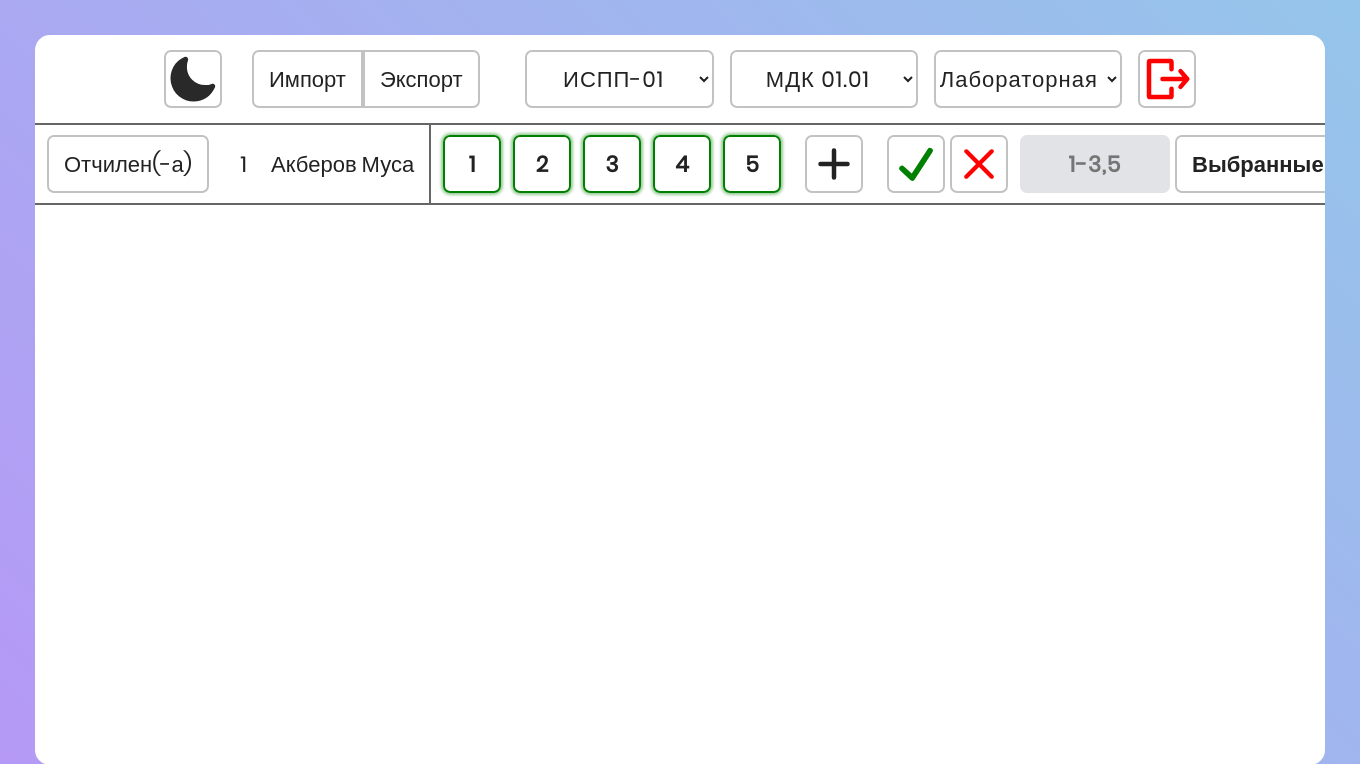
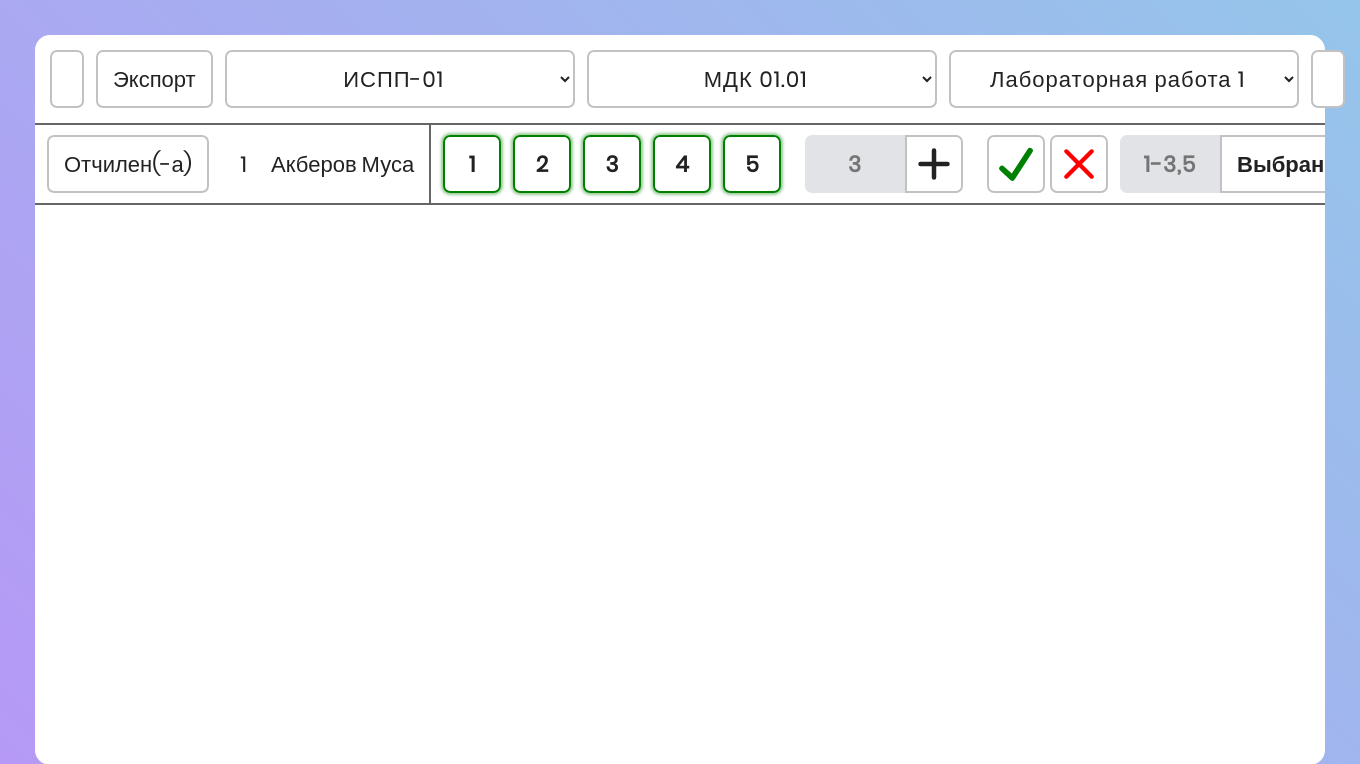
Before and after one commit to astafievK/CourseWork, a PHP site: page /pages/home/admin/admin.html in a window 1360 px wide. Shown: the top 764 px of the page. Run offline with PHP 8.4, Linux system fonts and the light colour scheme.

Commit message:
header style

```diff
--- a/pages/home/admin/admin.css
+++ b/pages/home/admin/admin.css
@@ -12,7 +12,8 @@
 
 button, input, a, select {
   cursor: pointer;
-  outline: none; }
+  outline: none;
+  padding: 0 15px; }
 
 body.dark button:hover, body.dark select:hover {
   border-color: #e1e3e6; }
@@ -33,19 +34,27 @@
       color: #222222;
       border: 2px solid rgba(102, 102, 102, 0.4);
       user-select: none;
-      transition: all 0.2s;
       border-radius: 7px;
-      height: 100%; }
+      height: 100%;
+      transition: all 0.2s; }
       html body button:hover,
       html body select:hover,
       html body input:hover {
         border-color: #222222; }
+    html body input[type=text] {
+      width: 100px;
+      background-color: #e1e3e6;
+      padding: 0 10px;
+      text-align: center;
+      letter-spacing: 1px;
+      font-weight: 700;
+      border: 2px solid transparent; }
     html body header {
       color: #222222;
       height: 90px;
       border-radius: 15px 15px 0 0;
       background: #ffffff;
-      padding: 15px 10%;
+      padding: 15px;
       border-bottom: 2px solid #666666; }
       html body header nav {
         display: flex;
@@ -74,30 +83,25 @@
             height: 100%;
             width: 100%; }
         html body header nav .functions {
-          padding: 0 30px;
+          margin-left: 12px;
           height: 100%;
           display: flex;
           justify-content: space-around; }
-          html body header nav .functions .import,
-          html body header nav .functions .export {
-            padding: 0 15px; }
-          html body header nav .functions .import {
-            border-radius: 7px 0 0 7px; }
-          html body header nav .functions .export {
-            border-radius: 0 7px 7px 0; }
-        html body header nav .filters {
+        html body header nav .options {
           display: flex;
           height: 100%;
           justify-content: space-evenly;
-          flex-grow: 1; }
-          html body header nav .filters .filter {
+          width: auto;
+          margin-left: auto; }
+          html body header nav .options .filter {
             height: 100%;
-            width: 30%;
+            width: 350px;
             display: flex;
+            margin-left: 12px;
             flex-direction: column;
             justify-content: center;
             text-align: center; }
-            html body header nav .filters .filter select {
+            html body header nav .options .filter select {
               border: 2px solid rgba(102, 102, 102, 0.4);
               background: #ffffff;
               color: #222222;
@@ -109,14 +113,15 @@
               letter-spacing: 1px;
               text-align-last: center;
               transition: all 0.2s; }
-              html body header nav .filters .filter select:hover {
+              html body header nav .options .filter select:hover {
                 border-color: #222222; }
-              html body header nav .filters .filter select:focus {
+              html body header nav .options .filter select:focus {
                 border-color: #222222; }
         html body header nav .exit {
           display: flex;
           order: 3;
-          padding: 0; }
+          padding: 0;
+          margin-left: 12px; }
           html body header nav .exit button {
             background-color: transparent;
             border: 0;
@@ -196,12 +201,18 @@
                     border-color: #222222; }
             html body .table-wrapper table tbody tr td.add {
               padding: 10px 12px; }
-              html body .table-wrapper table tbody tr td.add button {
-                height: 100%;
-                aspect-ratio: 1 / 1; }
-                html body .table-wrapper table tbody tr td.add button img {
-                  height: 100%;
-                  width: 100%; }
+              html body .table-wrapper table tbody tr td.add .add-form {
+                display: flex;
+                height: 100%; }
+                html body .table-wrapper table tbody tr td.add .add-form .add-numbers {
+                  border-radius: 7px 0 0 7px; }
+                html body .table-wrapper table tbody tr td.add .add-form button {
+                  padding: 0;
+                  aspect-ratio: 1 / 1;
+                  border-radius: 0 7px 7px 0; }
+                  html body .table-wrapper table tbody tr td.add .add-form button img {
+                    height: 100%;
+                    width: 100%; }
             html body .table-wrapper table tbody tr td.actions {
               padding: 10px 12px;
               display: flex;
@@ -216,21 +227,14 @@
                   padding: 10px; }
                   html body .table-wrapper table tbody tr td.actions .action.all img, html body .table-wrapper table tbody tr td.actions .action.nothing img {
                     height: 100%; }
-                html body .table-wrapper table tbody tr td.actions .action.numbers {
-                  border: 2px solid transparent; }
-                html body .table-wrapper table tbody tr td.actions .action.selected {
-                  padding: 0 15px; }
                 html body .table-wrapper table tbody tr td.actions .action.nothing {
                   margin-left: 5px; }
                 html body .table-wrapper table tbody tr td.actions .action.numbers {
-                  width: 150px;
-                  background-color: #e1e3e6;
                   margin-left: 12px;
-                  padding: 0 10px;
-                  text-align: center;
-                  letter-spacing: 1px; }
+                  border-radius: 7px 0 0 7px; }
                 html body .table-wrapper table tbody tr td.actions .action.selected {
-                  margin-left: 5px; }
+                  padding: 0 15px;
+                  border-radius: 0 7px 7px 0; }
             html body .table-wrapper table tbody tr td.total-mark, html body .table-wrapper table tbody tr td.percentage {
               width: 67px;
               align-items: center;
--- a/pages/home/admin/admin.html
+++ b/pages/home/admin/admin.html
@@ -14,10 +14,9 @@
             <img id="themeImage" src="../../../assets/images/moon.svg" alt="Тема">
         </button>
         <div class="functions">
-            <button class="import">Импорт</button>
             <button class="export">Экспорт</button>
         </div>
-        <div class="filters">
+        <div class="options">
             <div class="filter">
                 <select class="select-group" id="filterGroup">
                     <option value="ИСПП-01">ИСПП-01</option>
@@ -54,7 +53,7 @@
                 </button>
             </form>
         </div>
-        <div class="filters">
+        <div class="options">
             <div class="filter">
                 <select class="select-group" id="filterGroupMobile">
                     <option selected disabled>Группа</option>
@@ -102,9 +101,12 @@
                 <button class="markBtn passed" data-value="5" data-user="2" data-work="7" data-passed="1">5</button>
             </td>
             <td class="add">
-                <button>
-                    <img class="add-img" src="../../../assets/images/add_dark.svg" alt="Добавить задание">
-                </button>
+                <div class="add-form">
+                    <input class="add-numbers" type="text" name="numbers" placeholder="3">
+                    <button>
+                        <img class="add-img" src="../../../assets/images/add_dark.svg" alt="Добавить задание">
+                    </button>
+                </div>
             </td>
             <td class="actions">
                 <button class="action all">
--- a/pages/home/admin/admin.scss
+++ b/pages/home/admin/admin.scss
@@ -32,6 +32,7 @@
 button, input, a, select{
   cursor: pointer;
   outline: none;
+  padding: 0 15px;
 }
 
 body{
@@ -63,13 +64,23 @@
       color: $theme-light-color-secondary;
       border: 2px solid rgba(102, 102, 102, 0.4);
       user-select: none;
-      transition: all 0.2s;
       border-radius: 7px;
       height: 100%;
+      transition: all 0.2s;
 
       &:hover{
         border-color: $theme-light-color-secondary;
       }
+    }
+
+    input[type=text]{
+      width: 100px;
+      background-color: $theme-dark-color-secondary;
+      padding: 0 10px;
+      text-align: center;
+      letter-spacing: 1px;
+      font-weight: 700;
+      border: 2px solid transparent;
     }
 
     header {
@@ -77,7 +88,7 @@
       height: $header-height;
       border-radius: 15px 15px 0 0;
       background: $theme-light-color-primary;
-      padding: 15px 10%;
+      padding: 15px;
       border-bottom: 2px solid #666666;
 
       nav {
@@ -112,35 +123,24 @@
         }
 
         .functions{
-          padding: 0 30px;
+          margin-left: 12px;
           height: 100%;
           display: flex;
           justify-content: space-around;
-
-          .import,
-          .export{
-            padding: 0 15px;
-          }
-
-          .import{
-            border-radius: 7px 0 0 7px;
-          }
-
-          .export {
-            border-radius: 0 7px 7px 0;
-          }
         }
 
-        .filters {
+        .options {
           display: flex;
           height: 100%;
           justify-content: space-evenly;
-          flex-grow: 1;
+          width: auto;
+          margin-left: auto;
 
           .filter {
             height: 100%;
-            width: 30%;
+            width: 350px;
             display: flex;
+            margin-left: 12px;
             flex-direction: column;
             justify-content: center;
             text-align: center;
@@ -173,6 +173,7 @@
           display: flex;
           order: 3;
           padding: 0;
+          margin-left: 12px;
 
           button {
             background-color: transparent;
@@ -294,13 +295,24 @@
               &.add{
                 padding: 10px 12px;
 
-                button{
+                .add-form{
+
+                  display: flex;
                   height: 100%;
-                  aspect-ratio: 1 / 1;
 
-                  img{
-                    height: 100%;
-                    width: 100%;
+                  .add-numbers{
+                    border-radius: 7px 0 0 7px;
+                  }
+
+                  button{
+                    padding: 0;
+                    aspect-ratio: 1 / 1;
+                    border-radius: 0 7px 7px 0;
+
+                    img{
+                      height: 100%;
+                      width: 100%;
+                    }
                   }
                 }
               }
@@ -326,29 +338,18 @@
                     }
                   }
 
-                  &.numbers{
-                    border: 2px solid transparent;
-                  }
-
-                  &.selected{
-                    padding: 0 15px;
-                  }
-
                   &.nothing{
                     margin-left: 5px;
                   }
 
                   &.numbers {
-                    width: 150px;
-                    background-color: $theme-dark-color-secondary;
                     margin-left: 12px;
-                    padding: 0 10px;
-                    text-align: center;
-                    letter-spacing: 1px;
+                    border-radius: 7px 0 0 7px;
                   }
 
                   &.selected {
-                    margin-left: 5px;
+                    padding: 0 15px;
+                    border-radius: 0 7px 7px 0;
                   }
                 }
               }
@@ -435,7 +436,7 @@
             }
           }
 
-          .filters {
+          .options {
             .filter {
               select {
                 background: $theme-dark-color-primary;
@@ -550,7 +551,7 @@
               }
             }
 
-            .filters {
+            .options {
               align-items: center;
               padding: 0;
               flex-direction: row;
@@ -593,13 +594,10 @@
                   }
                 }
 
-                &.stats{
+                &.retired,
+                &.stats,
+                &.add,{
                   padding: 5px 10px;
-
-                  .markBtn{
-                    height: 50px;
-                    width: 50px;
-                  }
                 }
 
                 &.actions{
@@ -644,7 +642,7 @@
               flex-direction: column;
             }
 
-            .filters {
+            .options {
               padding: 0;
               flex-direction: column;
 
```
Also changed, not shown: other parts of pages/home/admin/admin.css (+10 -13 lines), pages/home/student/student.css (+17 -17 lines), pages/home/student/student.scss (+4 -4 lines), 2 other files.
